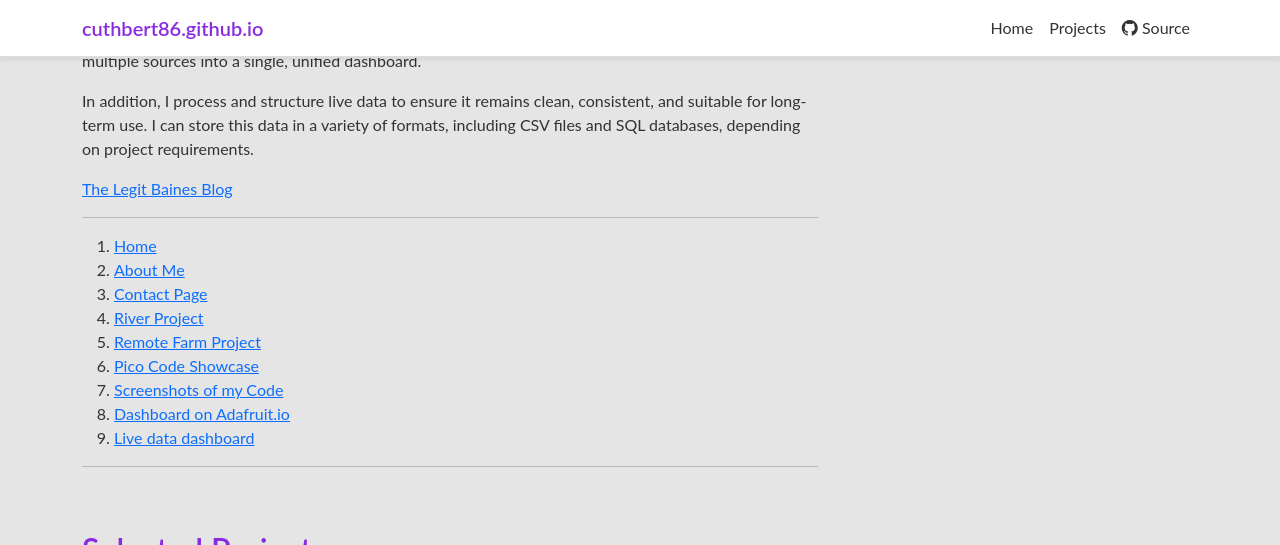
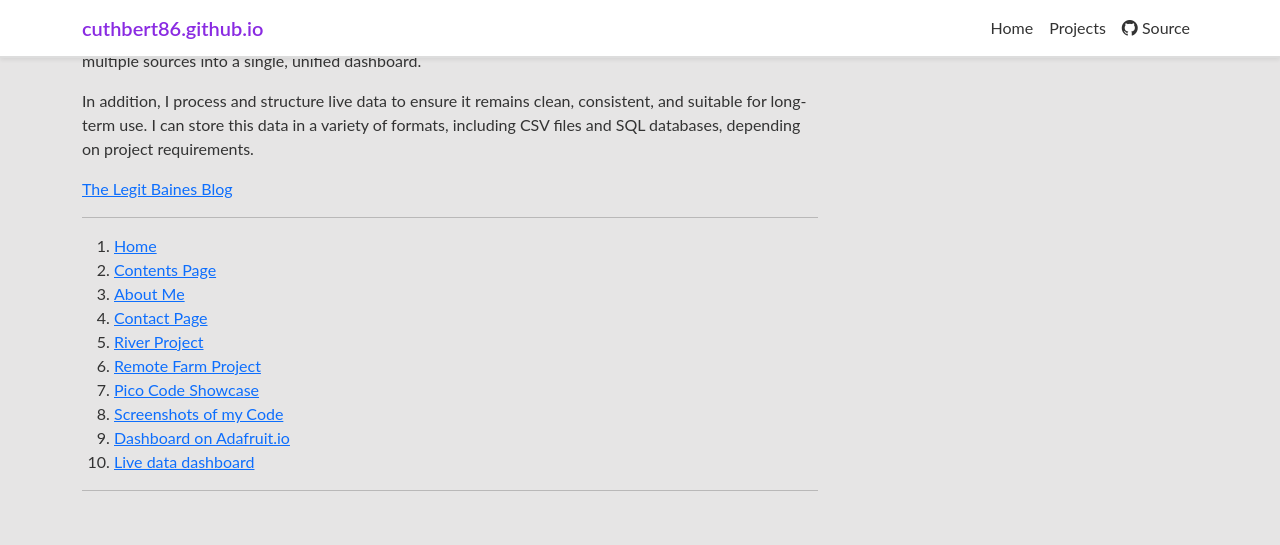
Before and after one commit to cuthbert86/cuthbert86.github.io, a Jekyll site: the page built from index.md, in a window 1280 px wide and 900 px high, scrolled down 649 px, cut to the strip 0-545 px from the top of the window. Built offline with Jekyll 4.4.1, drawn with Linux system fonts in a browser that asks for light colours.

Commit message:
Reorder and update index links
Added a link to the contents page

```diff
--- a/index.md
+++ b/index.md
@@ -45,14 +45,15 @@ In addition, I process and structure live data to ensure it remains clean, consi
 ---
 
 1. [Home](index)
-2. [About Me](about)
-3. [Contact Page](contact)
-4. [River Project](River_Project)
-5. [Remote Farm Project](Remote_Farm_Project)
-6. [Pico Code Showcase](PiCode_showcase)
-7. [Screenshots of my Code](screenshots)
-8. [Dashboard on Adafruit.io](https://io.adafruit.com/CuthbertB/dashboards/dashboard-for-iframe?kiosk=true)
-9. [Live data dashboard](embeded_dashboard)
+2. [Contents Page](contents_page)
+3. [About Me](about)
+4. [Contact Page](contact)
+5. [River Project](River_Project)
+6. [Remote Farm Project](Remote_Farm_Project)
+7. [Pico Code Showcase](PiCode_showcase)
+8. [Screenshots of my Code](assets/screenshots)
+9. [Dashboard on Adafruit.io](https://io.adafruit.com/CuthbertB/dashboards/dashboard-for-iframe?kiosk=true)
+10. [Live data dashboard](embeded_dashboard)
 
 
 ---
```
